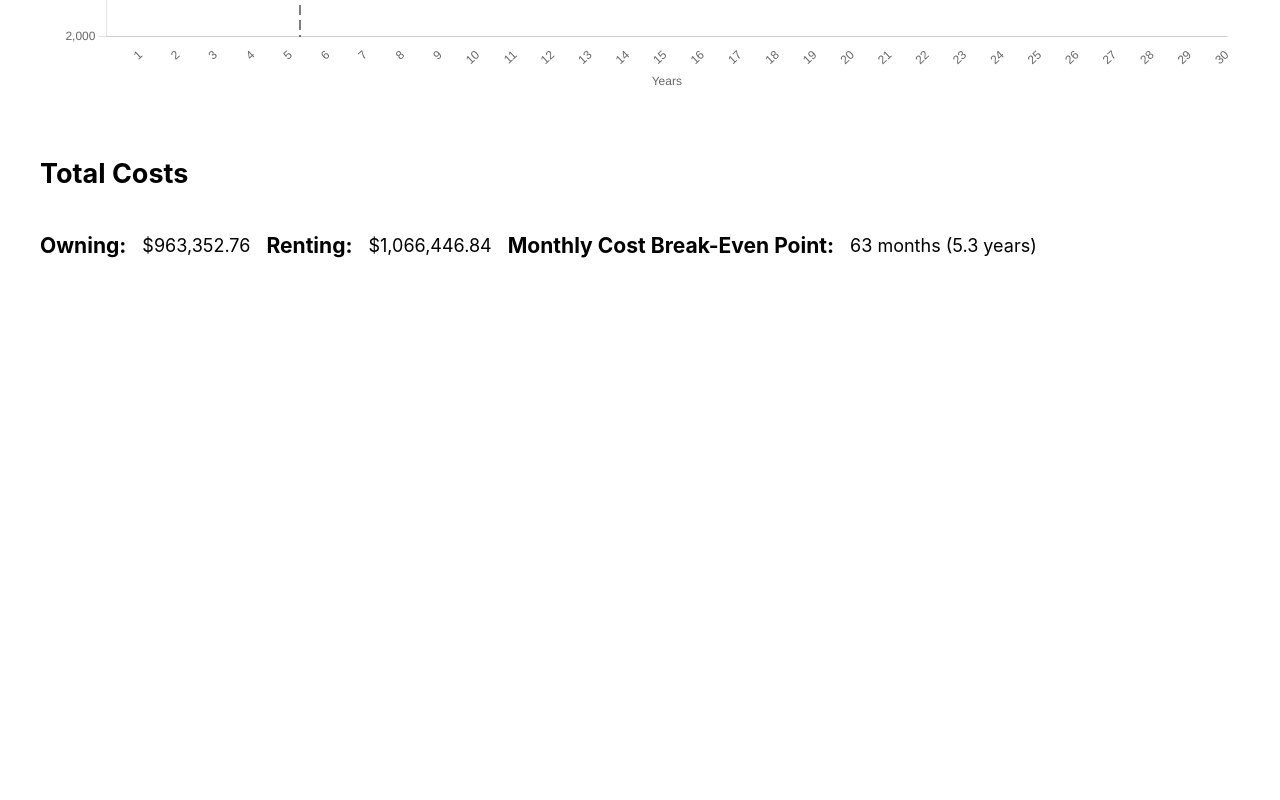
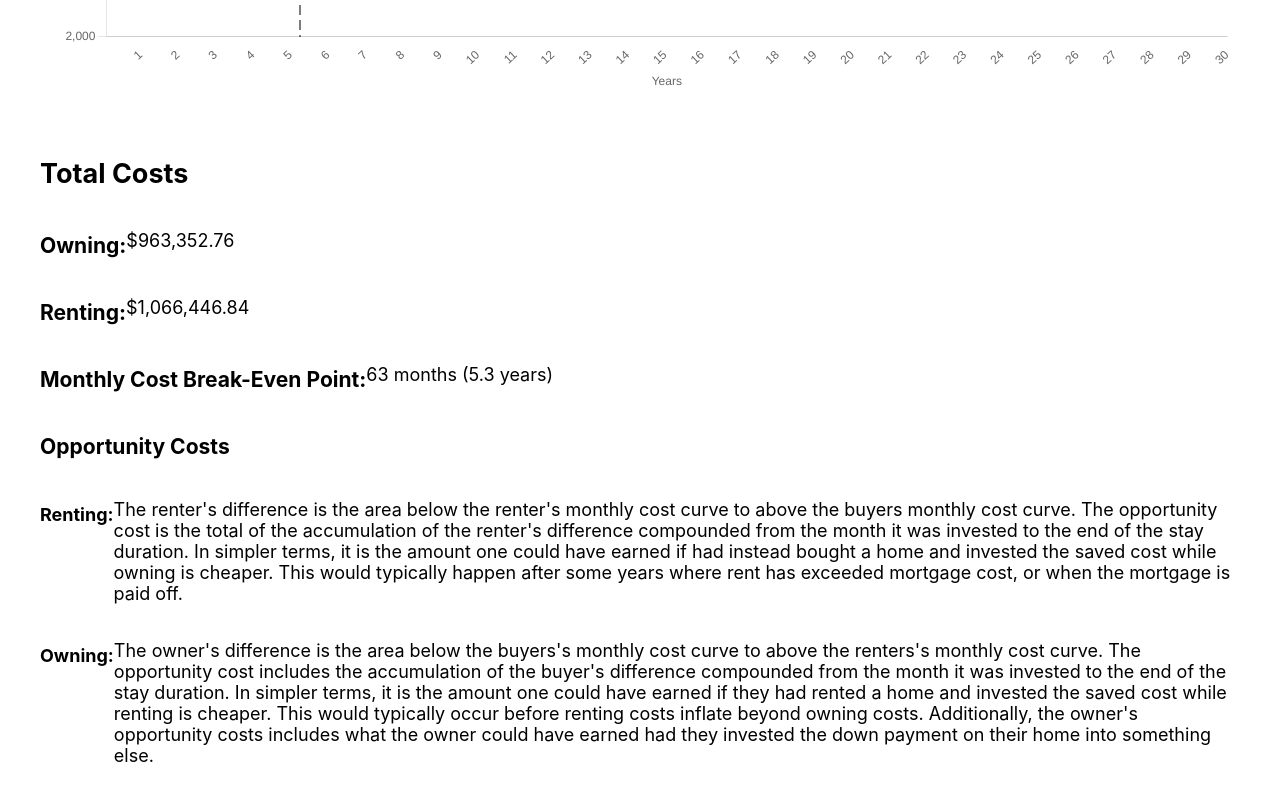
Before and after one commit to nickyggoodman/rentorbuy, a React (Vite) app in the folder rentorbuy/: page / in a window 1280 px wide. Shown: the part 1467-2267 px from the top of the page. Before the commit the page ends 1786 px from the top, so only its background shows below. Built offline with nearby package versions, Linux system fonts and the light colour scheme.

Commit message:
fix monthly owner calculation to not count mortgage after house is paid off

```diff
--- a/rentorbuy/src/App.css
+++ b/rentorbuy/src/App.css
@@ -8,14 +8,17 @@
 
 #totals {
  display: flex;
- flex-direction: row;
+ flex-direction: column;
 }
 
-#totals p {
-  margin: 1rem 1rem 1rem 1rem;
+#totals div {
   display: flex;
-  justify-content: center;
-  align-items: center;
+  flex-direction: row;
+}
+
+#totals #opportunityCosts {
+  display: flex;
+  flex-direction: column;
 }
 
 h2 {
--- a/rentorbuy/src/App.jsx
+++ b/rentorbuy/src/App.jsx
@@ -91,7 +91,8 @@ function App() {
     // add recurring costs
     costArr[0] = mortgagePayment + homeInsurance + maintenanceCost + hoaFee + propertyTax;
     for (let i = 1; i < inputValues.stayDuration * 12; i++) {
-      costArr.push(mortgagePayment + homeInsurance + maintenanceCost + hoaFee + propertyTax);
+      costArr.push(homeInsurance + maintenanceCost + hoaFee + propertyTax);
+      costArr[i] += (i < inputValues.loanTerm*12 ? mortgagePayment : 0);
       homeInsurance = homeInsurance * (1 + r/12);
       maintenanceCost = maintenanceCost * (1 + r/12);
       hoaFee = hoaFee * (1 + r/12)
@@ -197,6 +198,13 @@ function App() {
       i++;
     }
     return intersect ? i : 0;
+  }
+
+
+  function calcBuyerOppCost() {
+  }
+
+  function calcRenterOppCost() {
   }
 
 
@@ -352,14 +360,53 @@ function App() {
       <h2>Total Costs</h2>
 
       <div id='totals'>
+        <div>
           <h3>Owning:</h3>
           <p>{new Intl.NumberFormat('en-US', { style: 'currency', currency: 'USD' }).format(calcOwnerCost())}</p>
+        </div>
 
+        <div>
           <h3>Renting:</h3>
           <p>{new Intl.NumberFormat('en-US', { style: 'currency', currency: 'USD' }).format(calcRenterCost())}</p>
+        </div>
 
+        <div>
           <h3>Monthly Cost Break-Even Point:</h3>
           <p>{breakEvenMonth()} months ({(breakEvenMonth()/12).toFixed(1)} years)</p>
+        </div>
+
+        <div id='opportunityCosts'>
+          <h3>Opportunity Costs</h3>
+          <div>
+            <h4>Renting:</h4>
+            <p>
+              The renter's difference is the area below the renter's monthly cost
+              curve to above the buyers monthly cost curve. The opportunity cost
+              is the total of the accumulation of the renter's difference compounded
+              from the month it was invested to the end of the stay duration. In
+              simpler terms, it is the amount one could have earned if had instead
+              bought a home and invested the saved cost while owning is cheaper.
+              This would typically
+              happen after some years where rent has exceeded mortgage cost, or
+              when the mortgage is paid off.
+            </p>
+          </div>
+          <div>
+            <h4>Owning:</h4>
+            <p>
+              The owner's difference is the area below the buyers's monthly cost
+              curve to above the renters's monthly cost curve. The opportunity cost
+              includes the accumulation of the buyer's difference compounded
+              from the month it was invested to the end of the stay duration. In
+              simpler terms, it is the amount one could have earned if they had
+              rented a home and invested the saved cost while renting is cheaper.
+              This would typically occur before renting costs inflate beyond
+              owning costs. Additionally, the owner's opportunity costs includes
+              what the owner could have earned had they invested the down payment
+              on their home into something else.
+            </p>
+          </div>
+        </div>
       </div>
     </>
   );
```
Lines whose indentation alone changed are shown as unchanged.
